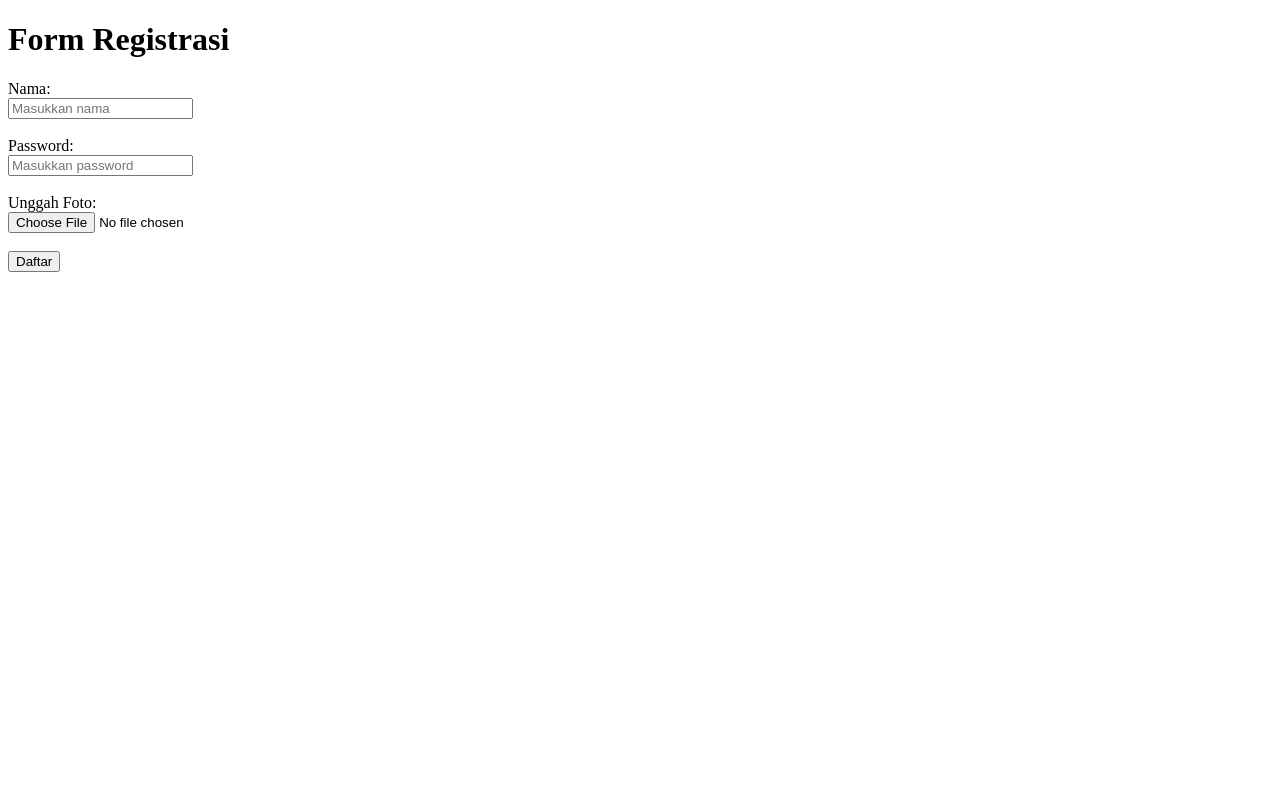
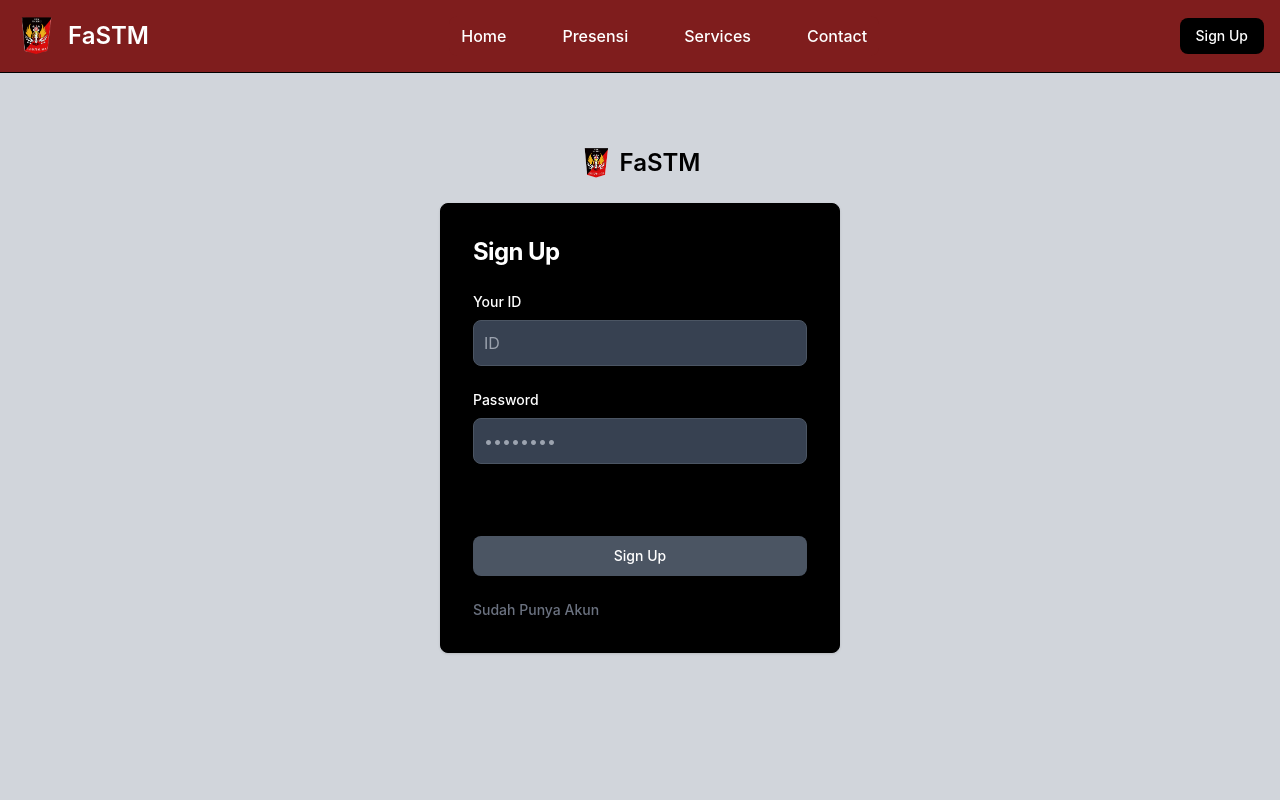
Before and after one commit to Ninozamigo19/Presensi_wajah, a Flask app: template templates/register.html in a window 1280 px wide. Run offline with Flask 3, Linux system fonts and the light colour scheme; the template is opened without the code that fills it, so the values that code supplies are empty; some libraries are stand-ins or nearby versions.

Commit message:
Menambah Halaman Sign Up

```diff
--- a/templates/nav.html
+++ b/templates/nav.html
@@ -18,7 +18,7 @@
         </a>
         <div class="flex md:order-2 space-x-3 rtl:space-x-reverse">
             <button type="button" class="text-white bg-black hover:bg-gray-700 focus:ring-4 focus:outline-none focus:ring-gray-800
-             font-medium rounded-lg text-sm px-4 py-2 text-center">Sign Up</button>
+             font-medium rounded-lg text-sm px-4 py-2 text-center"><a href="{{ url_for('signup') }}">Sign Up</a></button>
             <button data-collapse-toggle="navbar-sticky" type="button" class="inline-flex items-center p-2 w-10 h-10 justify-center text-sm
              text-gray-400 rounded-lg md:hidden hover:bg-gray-700 focus:outline-none focus:ring-2 focus:ring-gray-600">
                 <span class="sr-only">Open main menu</span>
--- a/templates/register.html
+++ b/templates/register.html
@@ -1,21 +1,54 @@
-<!DOCTYPE html>
-<html>
-<head>
-    <title>Halaman Registrasi</title>
-</head>
-<body>
-    <h1>Form Registrasi</h1>
-    <form action="/register" method="POST" enctype="multipart/form-data">
-        <label for="name">Nama:</label><br>
-        <input type="text" id="username" name="username" placeholder="Masukkan nama" required><br><br>
+{% extends "nav.html" %}
 
-        <label for="password">Password:</label><br>
-        <input type="password" id="password" name="password" placeholder="Masukkan password" required><br><br>
+{% block title %}
+Sign Up
+{% endblock %}
 
-        <label for="photo">Unggah Foto:</label><br>
-        <input type="file" id="photo" name="photo" accept="image/*" required><br><br>
+{% block body1 %}
 
-        <button type="submit">Daftar</button>
-    </form>
+<body class="bg-gray-300 min-h-screen flex items-center justify-center">
+    <section class="w-full max-w-md mx-auto">
+        <div class="flex flex-col items-center justify-center px-6 py-8">
+            <a href="#" class="flex items-center mb-6 text-2xl font-semibold text-black">
+                <img class="w-8 h-8 mr-2" src="{{ url_for('static', filename='logo/Logo_SMK.png') }}" alt="logo">
+                FaSTM
+            </a>
+            <div class="w-full bg-black rounded-lg shadow border border-black">
+                <div class="p-6 space-y-4 md:space-y-6 sm:p-8">
+                    <h1 class="text-xl font-bold leading-tight tracking-tight text-white md:text-2xl">
+                        Sign Up
+                    </h1>
+                    <form class="space-y-4 md:space-y-6" action="/register" method="post" enctype="multipart/form-data">
+                        <div>
+                            <label for="username" class="block mb-2 text-sm font-medium text-white">Your ID</label>
+                            <input type="username" name="username" id="username" class="bg-gray-700 border border-gray-600 text-white rounded-lg
+                             focus:ring-gray-500 focus:border-gray-500 block w-full p-2.5 placeholder-gray-400"
+                               placeholder="ID" required="">
+                        </div>
+                        <div>
+                            <label for="password" class="block mb-2 text-sm font-medium text-white">Password</label>
+                            <input type="password" name="password" id="password" placeholder="••••••••" class="bg-gray-700 border border-gray-600
+                             text-white rounded-lg focus:ring-blue-500 focus:border-blue-500 block w-full p-2.5 placeholder-gray-400"
+                               required="">
+                        </div>
+                        <div class="flex items-center justify-between">
+                            <div class="flex items-start">
+                                <div class="ml-3 text-sm">
+                                    <label for="remember" class="text-gray-300"></label>
+                                </div>
+                            </div>
+                            <br>
+                        </div>
+                        <button type="submit" class="w-full text-white bg-gray-600 hover:bg-gray-700 focus:ring-4 focus:outline-none
+                         focus:ring-gray-800 font-medium rounded-lg text-sm px-5 py-2.5 text-center">Sign Up</button>
+                        <p class="text-sm font-light text-gray-400">
+                             <a href="{{ url_for('login') }}" class="font-medium text-gray-500 hover:underline">Sudah Punya Akun</a>
+                        </p>
+                    </form>
+                </div>
+            </div>
+        </div>
+    </section>
 </body>
-</html>
+
+{% endblock %}
```
Also changed, not shown: templates/login.html (+5 -5 lines).
